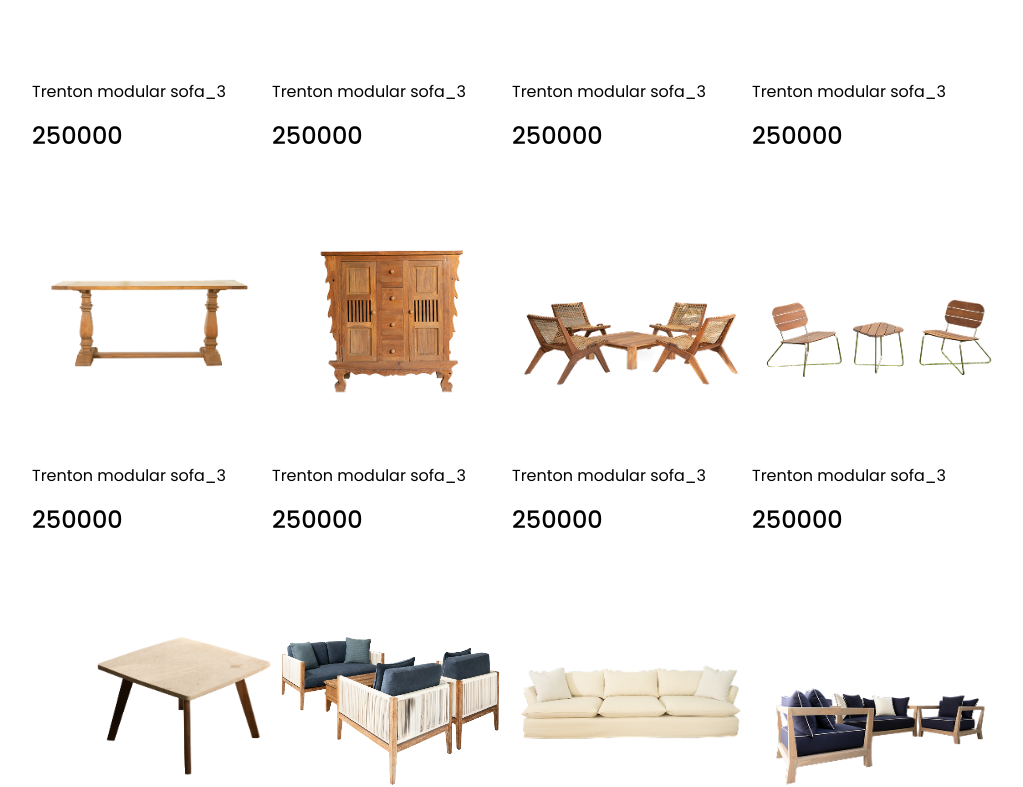
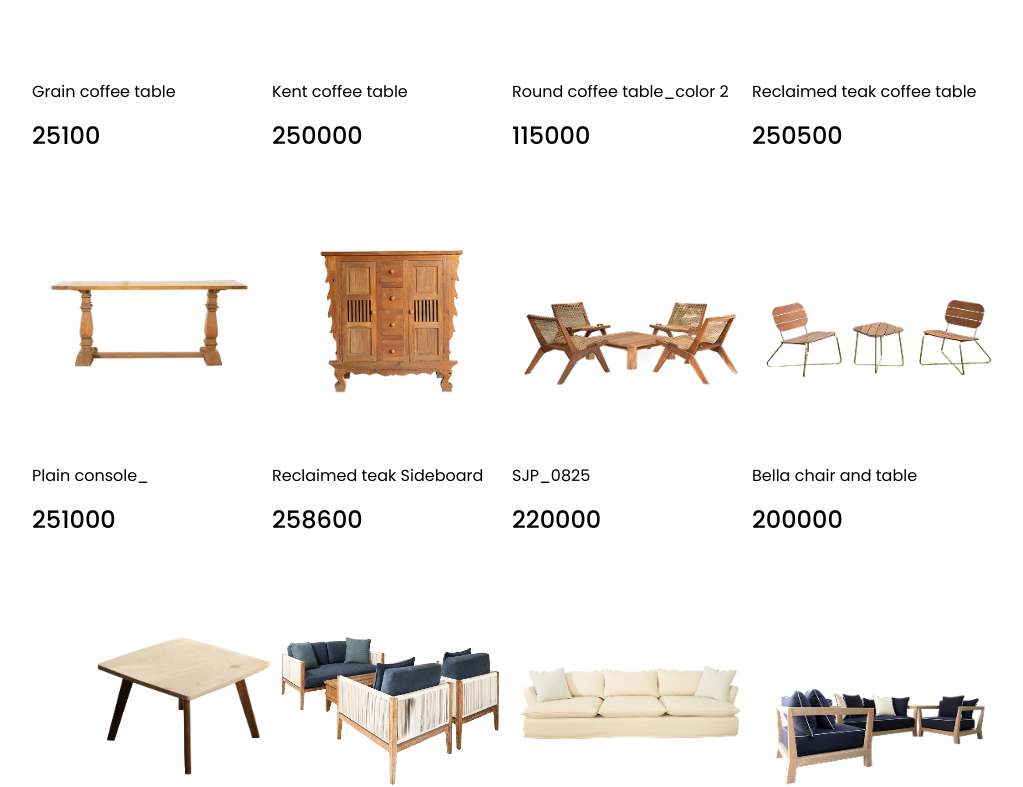
Before and after one commit to AynaWakeel/Ecommerce-Typescript-Project, a React (Create React App) app: page /shop in a window 1280 px wide. Shown: the part 1420-2207 px from the top of the page, without its empty margins (128-1151 px from the left). Built offline with nearby package versions, Linux system fonts and the light colour scheme.

Commit message:
single product add to cart

```diff
--- a/src/app-routes/index.tsx
+++ b/src/app-routes/index.tsx
@@ -26,7 +26,7 @@ const AppRoutes = () => {
             <Route path='/about' element={<About/>}/>
             <Route path='/shop' element={<Shop/>}/>
             <Route path='shop/single-product/:id' element={<SingleProduct/>}/>
-            <Route path='/cart' element={<Cart/>}/>
+            <Route path='/cart/:id' element={<Cart />}/>
             <Route path='/checkout' element={<Checkout/>}/>
             <Route path='/contact' element={<Contact/>}/>
             <Route path='/myaccount' element={<MyAccount/>}/>
--- a/src/data/products.ts
+++ b/src/data/products.ts
@@ -20,97 +20,97 @@ export const products:Product[] = [
     {
         id:1,
         name:'Trenton modular sofa_3',
-        price:250000,
+        price:25000,
         image:item1
     },
     {
         id:2,
-        name:'Trenton modular sofa_3',
-        price:250000,
+        name:'Granite dining table with dining chair',
+        price:25000,
         image:item2
     },
     {
         id:3,
-        name:'Trenton modular sofa_3',
-        price:250000,
+        name:'Outdoor bar table and stool',
+        price:25000,
         image:item3
     },
     {
         id:4,
-        name:'Trenton modular sofa_3',
-        price:250000,
+        name:'Plain console with teak mirror',
+        price:22500,
         image:item4
     },
     {
         id:5,
-        name:'Trenton modular sofa_3',
-        price:250000,
+        name:'Grain coffee table',
+        price:25100,
         image:item15
     },
     {
         id:6,
-        name:'Trenton modular sofa_3',
+        name:'Kent coffee table',
         price:250000,
         image:item9
     },
     {
         id:7,
-        name:'Trenton modular sofa_3',
-        price:250000,
+        name:'Round coffee table_color 2',
+        price:115000,
         image:item11
     },
     {
         id:8,
-        name:'Trenton modular sofa_3',
-        price:250000,
+        name:'Reclaimed teak coffee table',
+        price:250500,
         image:item6
     },
     {
         id:9,
-        name:'Trenton modular sofa_3',
-        price:250000,
+        name:'Plain console_',
+        price:251000,
         image:item5
     },
     {
         id:10,
-        name:'Trenton modular sofa_3',
-        price:250000,
+        name:'Reclaimed teak Sideboard',
+        price:258600,
         image:item12
     },
     {
         id:11,
-        name:'Trenton modular sofa_3',
-        price:250000,
+        name:'SJP_0825',
+        price:220000,
         image:item14
     },
     {
         id:12,
-        name:'Trenton modular sofa_3',
-        price:250000,
+        name:'Bella chair and table',
+        price:200000,
         image:item16
     },
     {
         id:13,
-        name:'Trenton modular sofa_3',
-        price:250000,
+        name:'Granite square side table',
+        price:100000,
         image:item13
     },
     {
         id:14,
-        name:'Trenton modular sofa_3',
-        price:250000,
+        name:'Asgaard sofa',
+        price:258000,
         image:item10
     },
     {
         id:15,
-        name:'Trenton modular sofa_3',
-        price:250000,
+        name:'Maya sofa three seater',
+        price:115000,
         image:item7
     },
     {
         id:16,
-        name:'Trenton modular sofa_3',
-        price:250000,
+        name:'Outdoor sofa set',
+        price:244000,
         image:item8
     }
 ]
--- a/src/pages/checkout/index.tsx
+++ b/src/pages/checkout/index.tsx
@@ -4,8 +4,18 @@ import logo from '../../assets/icons/Meubel House_Logos-05.svg'
 import arrow from '../../assets/icons/dashicons_arrow-down-alt2.svg'
 import arrowdown from '../../assets/icons/dashicons_arrow-down-alt2 (1).svg'
 import circle from '../../assets/icons/Ellipse 1.svg'
+import { useLocation } from 'react-router'
 
-const Checkout: React.FC = () => {
+type checkoutState = {
+  productQuantity: number
+  totalPrice: number
+};
+
+const Checkout = () => {
+    const location = useLocation() as {state:checkoutState}
+    const totalPrice = location.state.totalPrice;
+    const productQuantity = location.state.productQuantity || 1;
+
     return (
         <div>
 
@@ -106,13 +116,13 @@ const Checkout: React.FC = () => {
                     <div className='flex justify-between pb-4'>
                         <div className='flex justify-start gap-2'>
                             <span className='text-sm lg:text-base font-poppins font-normal text-[#9F9F9F] '>Asgaard sofa</span>
-                            <span className='text-sm lg:text-base font-poppins font-normal text-black'>X 1</span>
+                            <span className='text-sm lg:text-base font-poppins font-normal text-black'>X {productQuantity}</span>
                         </div>
-                        <span className='text-sm lg:text-base font-poppins font-light text-black '>Rs. 250,000.00</span>
+                        <span className='text-sm lg:text-base font-poppins font-light text-black '>Rs. {totalPrice}</span>
                     </div>
                     <div className='flex justify-between pb-4'>
                         <h4 className='text-sm lg:text-base font-poppins font-normal text-black'>Subtotal</h4>
-                        <p className='text-sm lg:text-base font-poppins font-light text-black'>Rs. 250,000.00</p>
+                        <p className='text-sm lg:text-base font-poppins font-light text-black'>Rs. {totalPrice}</p>
                     </div>
                     <div className='flex justify-between pb-6'>
                         <h4 className='text-sm lg:text-base font-poppins font-normal text-black'>Total</h4>
--- a/src/pages/single-product/index.tsx
+++ b/src/pages/single-product/index.tsx
@@ -26,13 +26,18 @@ const SingleProduct = () => {
   const {id} = useParams<{id:string}>();
   const [isOpen , setISOpen] = useState<boolean>(false)
 
+  const size = ["L","XL","XS"]
+  const color = ["#816dfa","#CDBA7B","#000"]
+
   const [selectColor, setSelectColor] = useState<string>('')
-  const [selectSize, setSelectSize] = useState<string>()
-  const [quantity, setQuantity] = useState<number>()
+  const [selectSize, setSelectSize] = useState<string>('')
+  const [quantity, setQuantity] = useState<number>(1)
 
   const product = products.find(p => p.id === Number(id));
 
   if (!product) return <h1>Product Not Found</h1>;
+
+  const totalPrice = quantity * product.price;
 
   return (
     <div>
@@ -40,6 +45,10 @@ const SingleProduct = () => {
       {isOpen &&
       <Popup
       productData={product}
+      productColor={selectColor}
+      productSize={selectSize}
+      productQuantity={quantity}
+      totalPrice={totalPrice}
       closePopup={()=>setISOpen(false)}/>
       }
 
@@ -93,7 +102,7 @@ const SingleProduct = () => {
           <div>
             <h6 className=' font-poppins font-normal text-[14px] text-[#9F9F9F] pb-3'>Size</h6>
             <div className='flex justify-start items-center gap-4'>
-              {["L","XL","XS"].map((size)=>(
+              {size.map((size)=>(
 
               <div key={size} onClick={()=>setSelectSize(size)} className={`bg-[#FAF4F4] hover:bg-[#FBEBB5] rounded-lg w-8 h-8 flex justify-center items-center cursor-pointer  ${selectSize === size ? "border border-zinc-600" : ""}` }>
                 <span className=' font-poppins font-normal text-[13px] text-black'>{size}</span>
@@ -106,9 +115,9 @@ const SingleProduct = () => {
           <div>
             <h6 className=' font-poppins font-normal text-[14px] text-[#9F9F9F] py-3'>Color</h6>
             <div className='flex justify-start items-center gap-4'>
-              {["#816DFA","#CDBA7B","#ffff"].map((color)=>(
+              {color.map((color)=>(
 
-              <div key={color} onClick={()=>setSelectColor(color)} className={`bg-[${color}] border border-gray-400 rounded-full w-8 h-8 flex justify-center items-center ${selectColor === color ? "border border-gray-800" : ""}`}>
+              <div key={color} onClick={()=>setSelectColor(color)} style={{ backgroundColor: color }} className={` border border-gray-400 rounded-full w-8 h-8 flex justify-center items-center ${selectColor === color ? "border border-gray-800" : ""}`}>
               </div>
 
               ))}
@@ -118,14 +127,15 @@ const SingleProduct = () => {
 
           <div className='flex justify-start items-center gap-6 py-4'>
             <div className='rounded-md h-14 w-28 border-[1px] border-[#9F9F9F] flex justify-center items-center gap-6'>
-              <span className='text-sm lg:text-base font-poppins font-normal text-black '>-</span>
-              <span className='text-sm lg:text-base font-poppins font-normal text-black '>1</span>
-              <span className='text-sm lg:text-base font-poppins font-normal text-black '>+</span>
+              <span className='text-sm lg:text-base font-poppins font-normal text-black cursor-pointer' onClick={()=>quantity > 1 && setQuantity(quantity-1)}>-</span>
+              <span className='text-sm lg:text-base font-poppins font-normal text-black '>{quantity}</span>
+              <span className='text-sm lg:text-base font-poppins font-normal text-black cursor-pointer' onClick={()=>setQuantity(quantity+1)}>+</span>
             </div>
             <button className='text-base lg:text-xl font-poppins font-normal text-black rounded-xl border-[1px] border-black h-14 w-44' onClick={()=>setISOpen(true)}>Add To Cart</button>
           </div>
 
           <div className='mt-6 pt-10 border border-t-[1px] border-x-0 border-b-0 border-[#D9D9D9]'>
+            <h4>Subtotal: {quantity} * {product.price} = {totalPrice}</h4>
             <div className='flex justify-start items-center gap-4 py-1'>
               <h6 className='font-poppins font-normal text-base text-[#9F9F9F] w-24'>SKU</h6>
               <h6 className='font-poppins font-normal text-base text-[#9F9F9F]'>: SS001</h6>
```
Also changed, not shown: src/components/popup/index.tsx (+33 -10 lines), src/pages/cart/index.tsx (+28 -12 lines), src/pages/shop/index.tsx (+0 -119 lines).
